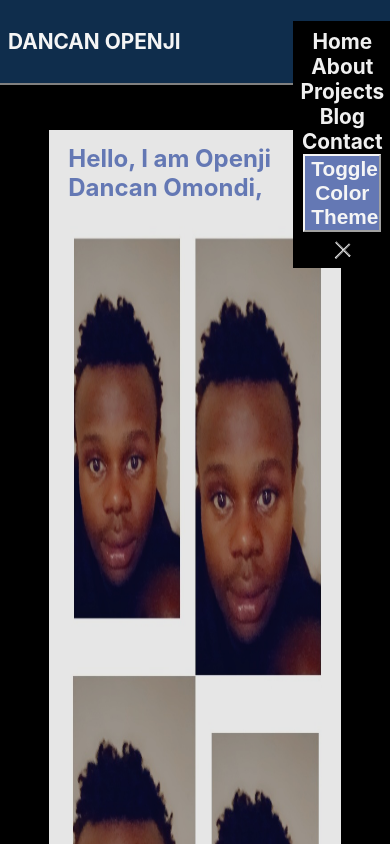
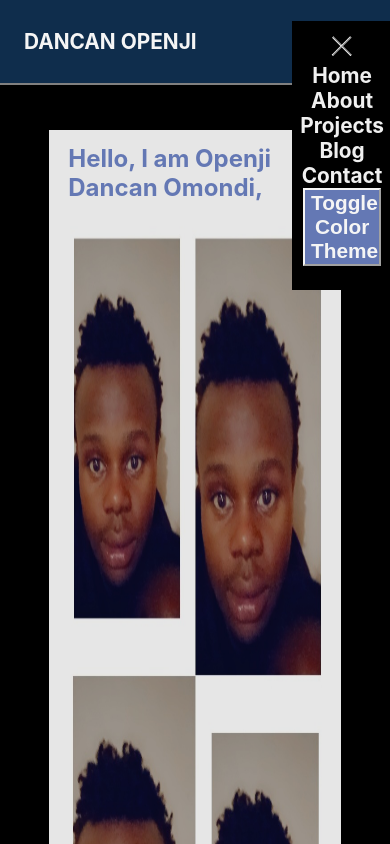
Before and after one commit to DANCAN-OMONDI-OPENJI/REACT.JS-REDUX-JAVASCRIPT-NODE.JS-PORTFOLIO, a React (Create React App) app: page / in a window 390 px wide. Both pictures are taken after a click on the element 362 px from the left and 41 px from the top of the page. Shown: the top 844 px of the page. Built offline with nearby package versions, Linux system fonts and the light colour scheme.

Commit message:
Modified index.css

```diff
--- a/src/Header.js
+++ b/src/Header.js
@@ -47,6 +47,15 @@ function Header(props) {
             backgroundColor: props.toggleColorTheme ? "skyBlue" : "black",
           }}
         >
+          <div
+            className="header-li-first-div"
+            onClick={props.togglePageLinksDisplay}
+          >
+            <div>
+              <hr />
+              <hr />
+            </div>
+          </div>
           <li>
             <Link to="/">Home</Link>
           </li>
@@ -76,7 +85,7 @@ function Header(props) {
           >
             Toggle Color Theme
           </button>
-          <div
+          {/*<div
             className="header-li-last-div"
             onClick={props.togglePageLinksDisplay}
           >
@@ -84,7 +93,7 @@ function Header(props) {
               <hr />
               <hr />
             </div>
-          </div>
+          </div>*/}
         </ul>
       ) : (
         <div className="header-last-div" onClick={props.togglePageLinksDisplay}>
--- a/src/index.css
+++ b/src/index.css
@@ -292,13 +292,7 @@ code {
   justify-content: center;
   display: inline-flex;
 }
-
-@media only screen and (min-width: 980px) and (max-width: 1340px) {
-  .project-links {
-    display: grid;
-    grid-template-columns: 1fr 1fr;
-    gap: 1rem 2rem;
-  }
+@media only screen and(max-width: 450px) {
 }
 
 @media only screen and (max-width: 980px) {
@@ -307,9 +301,13 @@ code {
   }
   .header {
     align-items: center;
+    width: 100%;
     padding: 0.5rem;
     font-size: 1.3rem;
     /*position: relative;*/
+  }
+  .header p:first-of-type {
+    padding-left: 1rem;
   }
   .header-links-lg {
     display: none;
@@ -323,9 +321,9 @@ code {
     color: whitesmoke;
     position: absolute;
     top: 0%;
-    left: 75%;
+    left: 72%;
     background-color: black;
-    padding: 8px 8px 16px 8px;
+    padding: 8px;
     z-index: 1000 !important;
   }
   .header-links .li-btn {
@@ -354,37 +352,40 @@ code {
   }
   .header-last-div {
     display: block;
-    width: 10svw !important;
+    /*width: 10svw !important;*/
+    padding: 0 2rem 0 0;
   }
 
-  .header-li-last-div {
-    width: 5svw;
+  .header-li-first-div {
+    width: 1.6rem;
+    margin: 1rem;
     margin-inline: auto;
   }
 
-  .header-li-last-div hr {
+  .header-li-first-div hr {
     margin: 0;
     padding: 0;
     row-gap: 0;
   }
 
-  .header-li-last-div hr:hover {
+  .header-li-first-div hr:hover {
     cursor: pointer;
   }
 
-  .header-li-last-div hr:first-of-type {
+  .header-li-first-div hr:first-of-type {
     transform: rotate(45deg);
   }
 
-  .header-li-last-div hr:last-of-type {
+  .header-li-first-div hr:last-of-type {
+    margin-top: -1.4px;
     transform: rotate(135deg);
   }
   .home {
-    z-index: -1;
+    z-index: -2;
   }
   .home h3 {
     width: 65vw;
-    z-index: 999;
+    z-index: 2;
   }
   .home-img-div {
     margin-top: -6rem;
@@ -392,6 +393,7 @@ code {
   .home-img-div img {
     opacity: 0.9;
     width: 75vw;
+    z-index: -3;
   }
   .home p {
     margin-top: -6rem;
@@ -400,6 +402,8 @@ code {
     display: grid;
     grid-template-columns: 1fr;
     gap: 2rem;
+    margin-inline: auto;
+    padding-inline: auto;
   }
 
   /*.blog-section {
@@ -420,3 +424,10 @@ code {
     justify-content: center;
   }
 }
+@media only screen and (min-width: 980px) and (max-width: 1340px) {
+  .project-links {
+    display: grid;
+    grid-template-columns: 1fr 1fr;
+    gap: 1rem 2rem;
+  }
+}
```
